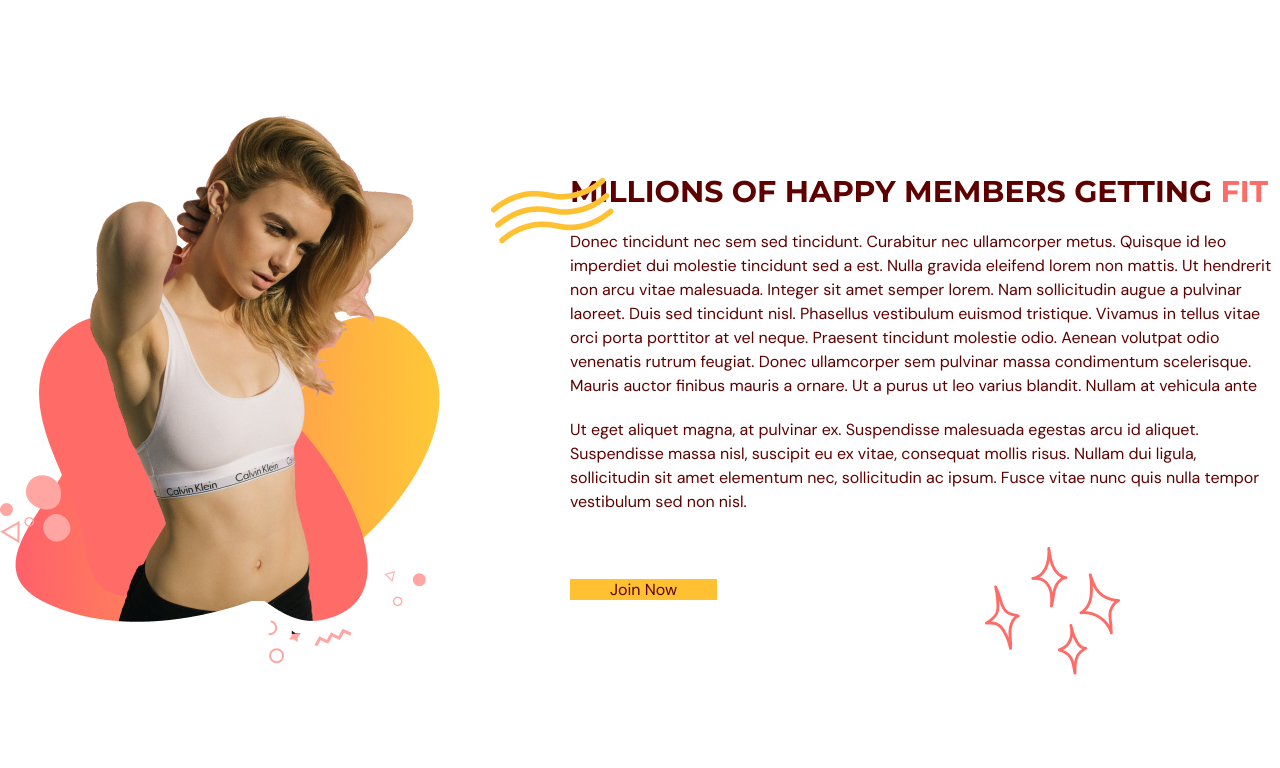
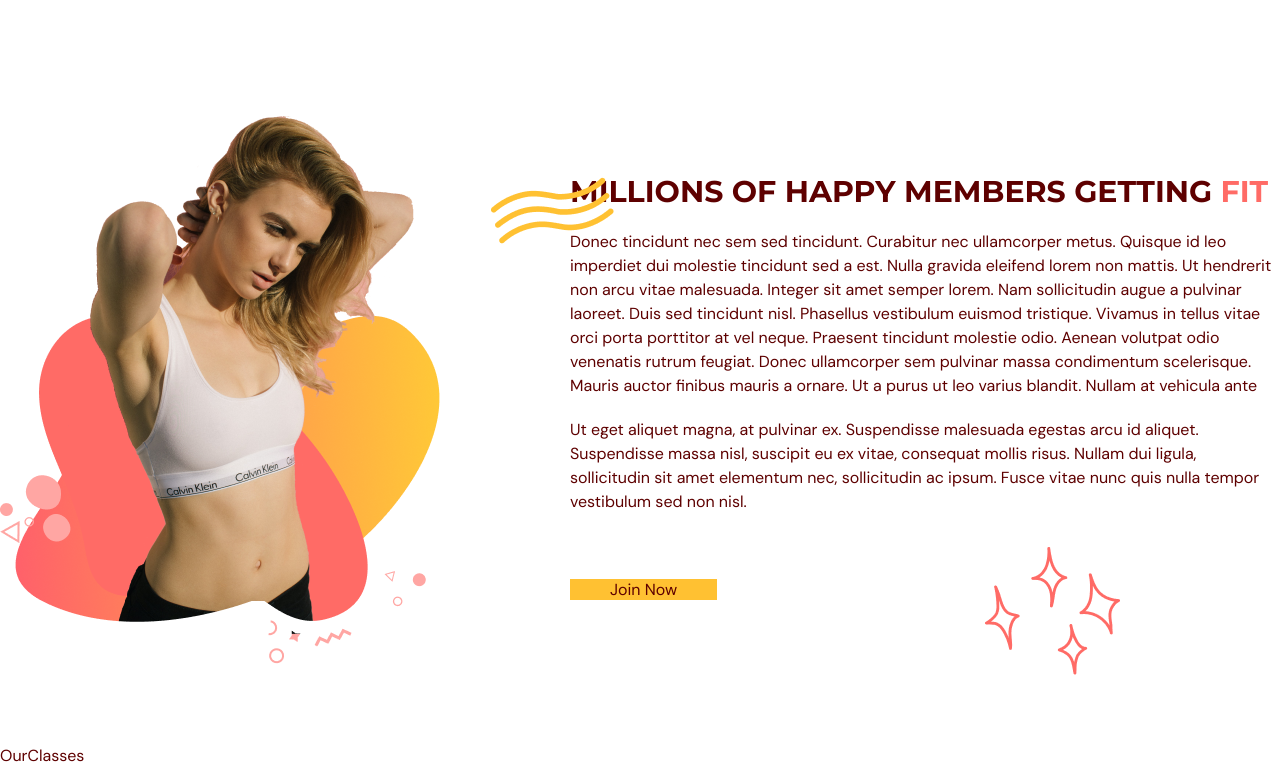
Before and after one commit to maciekpastuszak/gym-typescript, a React (Vite) app: page / in a window 1280 px wide. Shown: the part 1505-2273 px from the top of the page. Before the commit the page ends 2249 px from the top, so only its background shows below. Built offline with nearby package versions, Linux system fonts and the light colour scheme.

Commit message:
add Our Classes component

```diff
--- a/src/App.tsx
+++ b/src/App.tsx
@@ -1,6 +1,7 @@
 import Navbar from "@/scenes/navbar";
 import Home from '@/scenes/home';
 import Benefits from "@/scenes/benefits";
+import OurClasses from '@/scenes/ourClasses';
 import { useEffect, useState } from "react";
 import { SelectedPage } from "./shared/types";
 
@@ -30,6 +31,7 @@ function App() {
        />
        <Home setSelectedPage={setSelectedPage} />
        <Benefits setSelectedPage={setSelectedPage} />
+       <OurClasses setSelectedPage={setSelectedPage} />
     </div>
   )
 }
--- /dev/null
+++ b/src/scenes/ourClasses/index.tsx
@@ -0,0 +1,17 @@
+import { SelectedPage } from '@/shared/types'
+import image1 from '@assets/image1.png';
+import image2 from '@assets/image2.png';
+import image3 from '@assets/image3.png';
+import image4 from '@assets/image4.png';
+import image5 from '@assets/image5.png';
+import image6 from '@assets/image6.png';
+
+type Props = {
+    setSelectedPage:(value: SelectedPage) => void;
+}
+
+const OurClasses = ({ setSelectedPage } : Props) => {
+  return <div>OurClasses</div>;
+};
+
+export default OurClasses;
```
